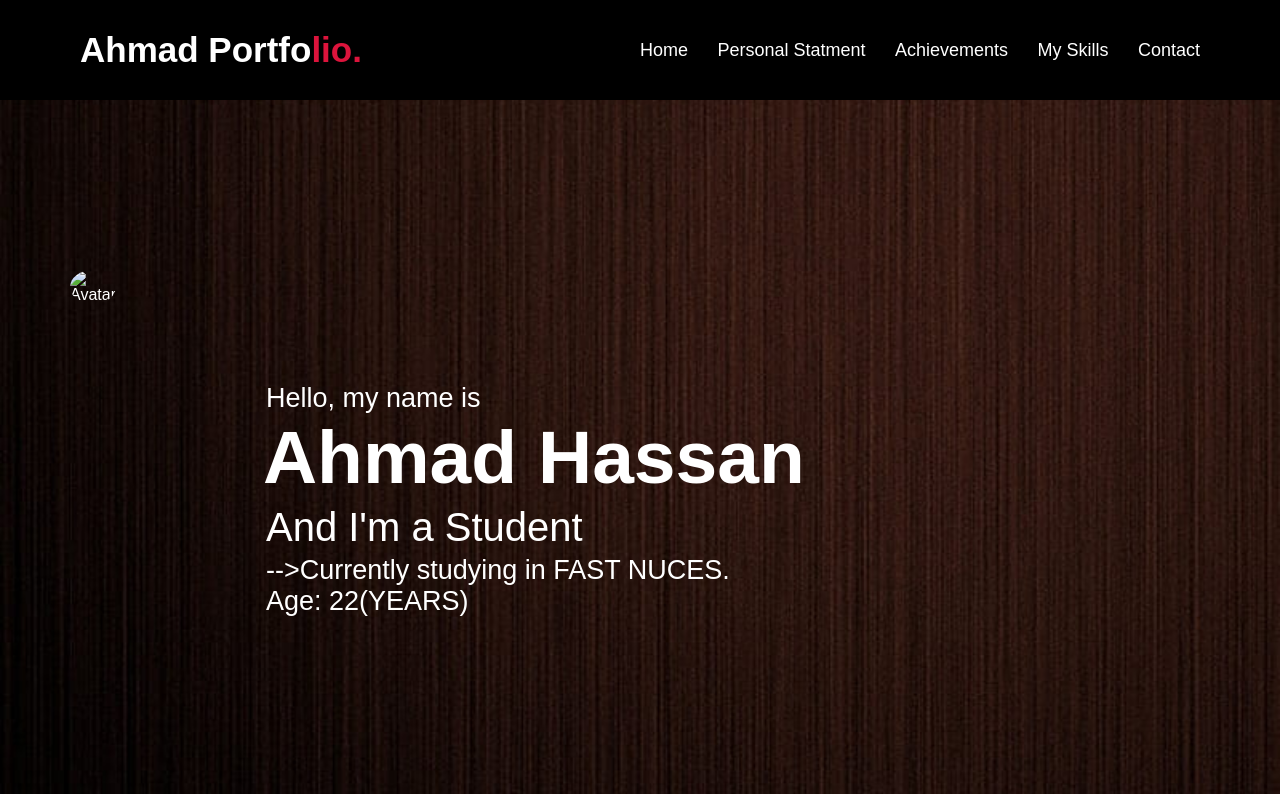
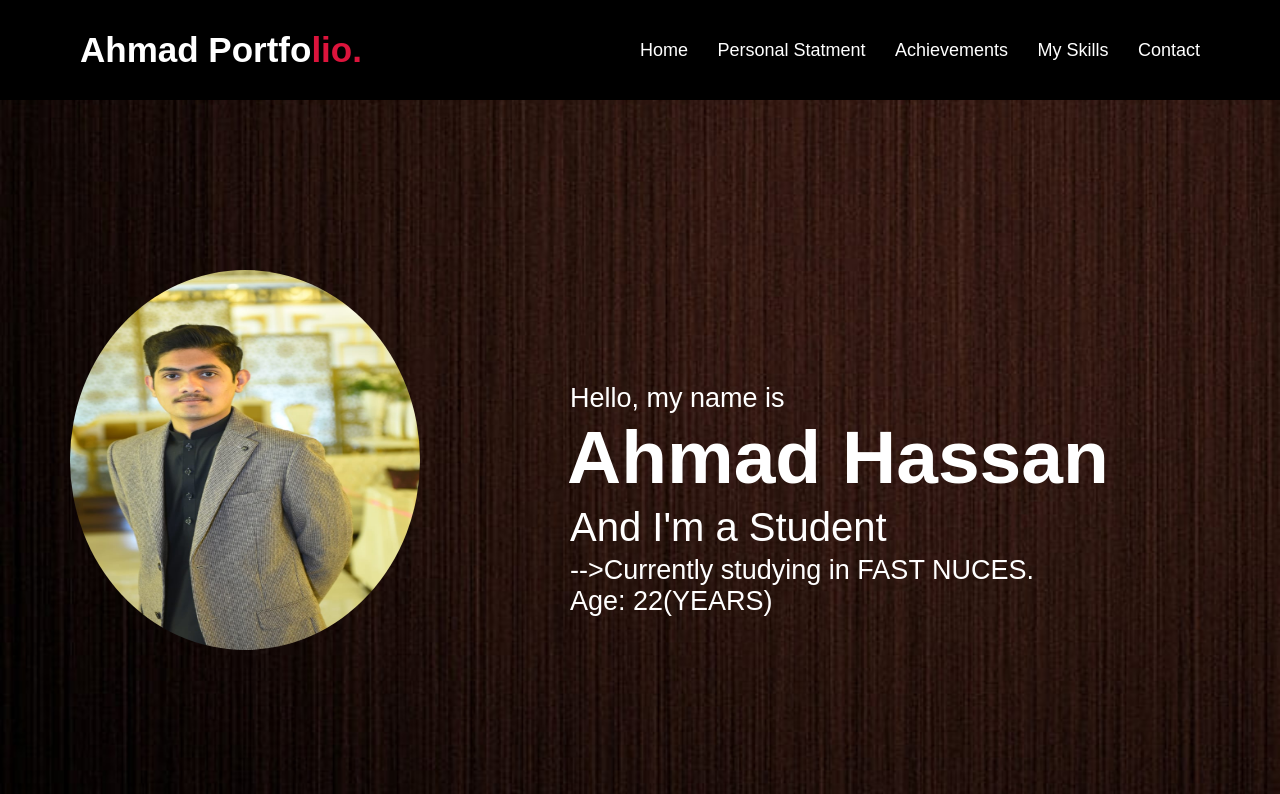
Before and after one commit to f219095/My-Portfolio, a plain HTML site: page index.html in a window 1280 px wide. Shown: the top 794 px of the page. Drawn offline with Linux system fonts and the light colour scheme; a script that the page names is missing; files whose address does not match are found by name.

Commit message:
Update in index.html

```diff
--- a/index.html
+++ b/index.html
@@ -31,7 +31,7 @@
     <!-- home section start -->
     <section class="home" id="home">
         <div class="Profile">
-            <img class="avatar" src="blob/main/ahmad.jpeg" alt="Avatar">
+            <img class="avatar" src="https://github.com/f219095/My-Portfolio/blob/main/ahmad.jpeg?raw=true" alt="Avatar">
         </div>
         <div class="max-width">
             <div class="home-content">
```
